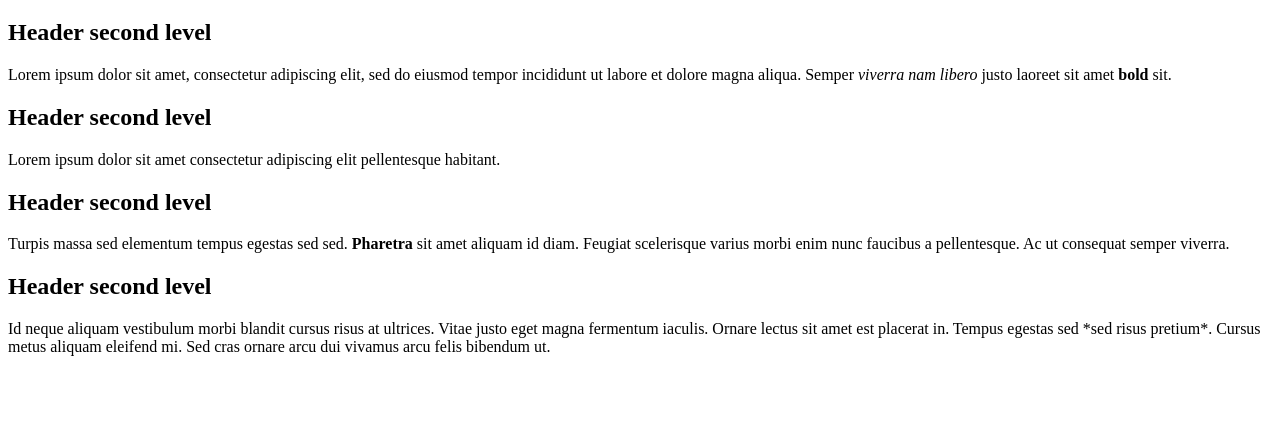
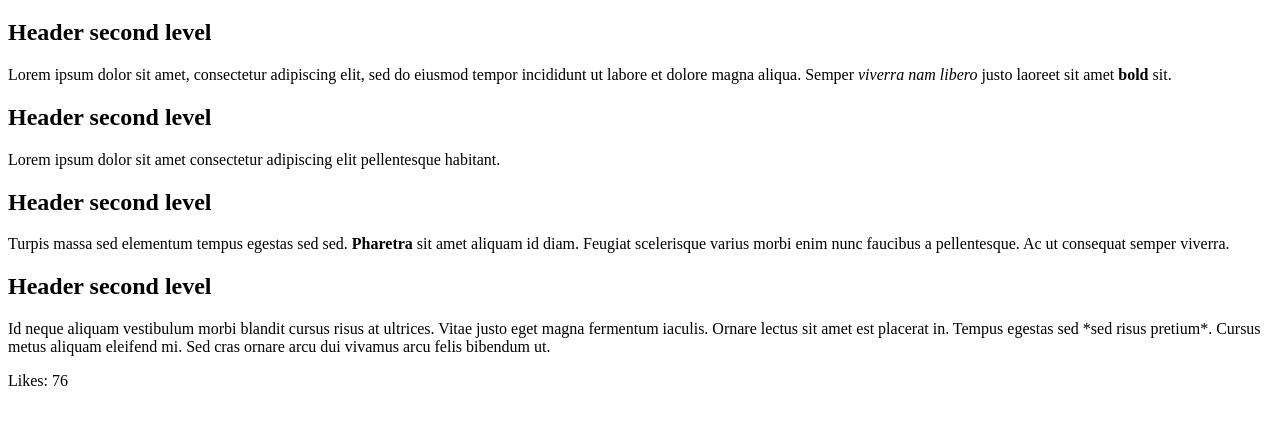
Before and after one commit to giorgi123412/html-and-css-tutorial, a plain HTML site: page 1-HTMLBasics/index.html in a window 1280 px wide. Shown: the part 61-486 px from the top of the page. Drawn offline with Linux system fonts and the light colour scheme.

Commit message:
feat(span number):

```diff
--- a/1-HTMLBasics/index.html
+++ b/1-HTMLBasics/index.html
@@ -35,5 +35,7 @@
         <p>
             Id neque aliquam vestibulum morbi blandit cursus risus at ultrices. Vitae justo eget magna fermentum iaculis. Ornare lectus sit amet est placerat in. Tempus egestas sed *sed risus pretium*. Cursus metus aliquam eleifend mi. Sed cras ornare arcu dui vivamus arcu felis bibendum ut.
         </p>
+
+        <p>Likes: <span>76</span></p>
     </body>
 </html>
```
